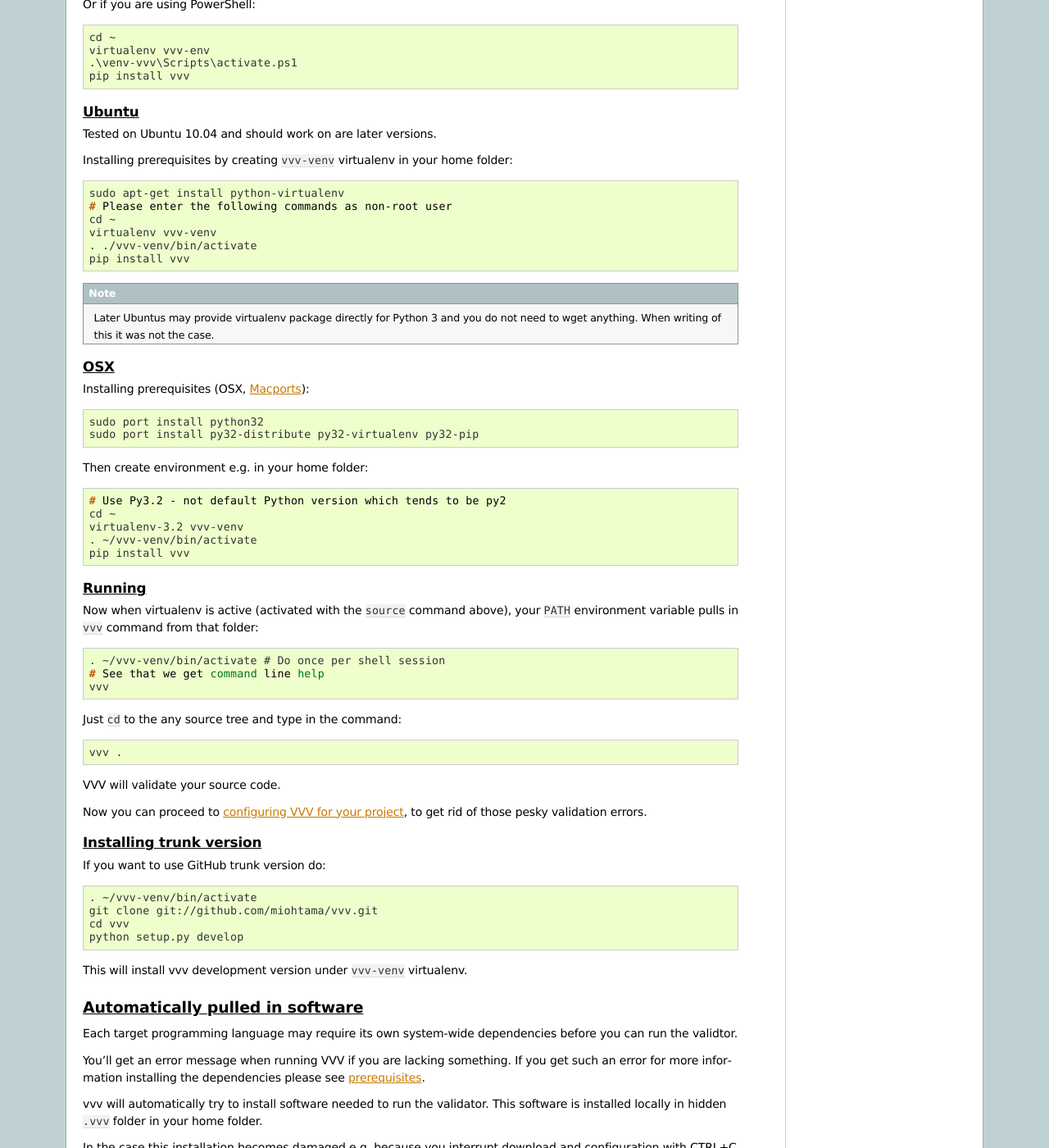
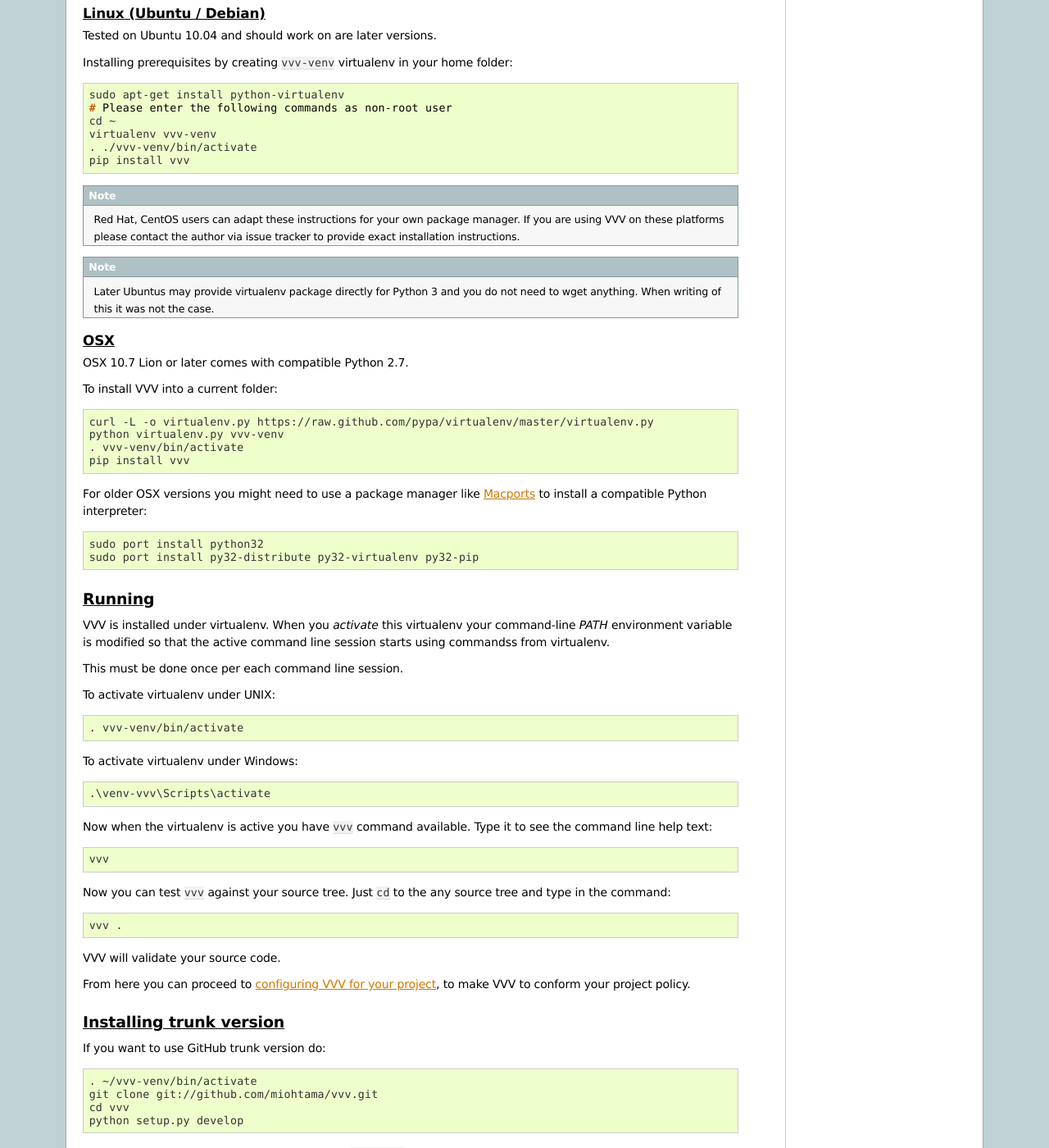
Before and after one commit to miohtama/vvv, a Sphinx documentation site: the page built from docs/source/installation.rst, in a window 1280 px wide and 1400 px high, scrolled down 938 px. Shown: the whole window at 82% size. Built offline with Sphinx 7.4.7, drawn with Linux system fonts in a browser that asks for light colours; some of the changed text lies outside the part shown.

Commit message:
Installation instructions revisited

```diff
--- a/README.rst
+++ b/README.rst
@@ -35,10 +35,7 @@
 ==============
 
 VVV is writte in in `Python <http://www.python.org>`_ programming language and is compatible with
-
-- Python 3.2 or later
-
-- Python 2.7
+**Python interpreter 2.7 or later, including 3.x series**.
 
 Installating instructions for `Windows <http://miohtama.github.com/vvv/installation.html#windows>`_ -
 `Linux <http://miohtama.github.com/vvv/installation.html#linux-ubuntu-debian>`_ -
--- a/docs/source/installation.rst
+++ b/docs/source/installation.rst
@@ -8,26 +8,18 @@
 Prerequisites
 ----------------
 
-Runs on OSX and Linux. Windows support is on way.
+Python 2.7 or higher, including Python 3.x series.
 
-Compatibility
-++++++++++++++
+For individual validators you might need to configure :doc:`Java or NodeJS </prerequisites>`.
+Further information available after the installation.
 
-- Python 2.7 or higher
-
-- Python 3.2 or higher
-
-Installing locally using virtualenv
+Installing VVV using virtualenv
 --------------------------------------
 
 `virtualenv based <http://pypi.python.org/pypi/virtualenv>`_ installation is recommended.
+
 virtualenv is a tool to manage self-contained Python software installations without
-need to install Python packages in your system folders using super-user priviledges.
-Becuse VVV is still much in development, this kind of installation allows
-fast update cycles without messing with system files or distribution packages.
-
-This creates a local Python package repository
-where VVV and all it dependencies are downloaded from `PyPi <http://pypi.python.org>`_.
+need for super-user priviledges.
 
 Windows
 +++++++++
@@ -52,8 +44,8 @@
     .\venv-vvv\Scripts\activate.ps1
     pip install vvv
 
-Ubuntu
-+++++++++
+Linux (Ubuntu / Debian)
+++++++++++++++++++++++++++
 
 Tested on Ubuntu 10.04 and should work on are later versions.
 
@@ -68,6 +60,13 @@
 
 .. note ::
 
+    Red Hat, CentOS users can adapt these instructions for
+    your own package manager. If you are using VVV on these platforms
+    please contact the author via issue tracker to provide exact
+    installation instructions.
+
+.. note ::
+
     Later Ubuntus may provide virtualenv package directly for Python 3 and
     you do not need to wget anything.
     When writing of this it was not the case.
@@ -75,40 +74,56 @@
 OSX
 +++++++++
 
-Installing prerequisites (OSX, `Macports <http://www.macports.org>`_)::
+OSX 10.7 Lion or later comes with compatible Python 2.7.
+
+To install VVV into a current folder::
+
+    curl -L -o virtualenv.py https://raw.github.com/pypa/virtualenv/master/virtualenv.py
+    python virtualenv.py vvv-venv
+    . vvv-venv/bin/activate
+    pip install vvv
+
+For older OSX versions you might need to use a package manager
+like `Macports <http://www.macports.org>`_ to install a compatible
+Python interpreter::
 
     sudo port install python32
     sudo port install py32-distribute py32-virtualenv py32-pip
 
-Then create environment e.g. in your home folder::
+Running
+---------
 
-    # Use Py3.2 - not default Python version which tends to be py2
-    cd ~
-    virtualenv-3.2 vvv-venv
-    . ~/vvv-venv/bin/activate
-    pip install vvv
+VVV is installed under virtualenv. When you *activate* this virtualenv
+your command-line *PATH* environment variable is modified so that
+the active command line session starts using commandss from virtualenv.
 
-Running
-++++++++++
+This must be done once per each command line session.
 
-Now when virtualenv is active (activated with the ``source`` command above), your ``PATH``
-environment variable pulls in ``vvv`` command from that folder::
+To activate virtualenv under UNIX::
 
-    . ~/vvv-venv/bin/activate # Do once per shell session
-    # See that we get command line help
+    . vvv-venv/bin/activate
+
+To activate virtualenv under Windows::
+
+    .\venv-vvv\Scripts\activate
+
+Now when the virtualenv is active you have ``vvv`` command available.
+Type it to see the command line help text::
+
     vvv
 
+Now you can test ``vvv`` against your source tree.
 Just ``cd`` to the any source tree and type in the command::
 
     vvv .
 
 VVV will validate your source code.
 
-Now you can proceed to :doc:`configuring VVV for your project </configuration>`,
-to get rid of those pesky validation errors.
+From here you can proceed to :doc:`configuring VVV for your project </configuration>`,
+to make VVV to conform your project policy.
 
 Installing trunk version
-++++++++++++++++++++++++++++
+--------------------------
 
 If you want to use GitHub trunk version do::
 
@@ -119,8 +134,8 @@
 
 This will install vvv development version under ``vvv-venv`` virtualenv.
 
-Automatically pulled in software
---------------------------------------
+Software downloaded and installed by vvv command
+----------------------------------------------------
 
 Each target programming language may require its own system-wide
 dependencies before you can run the validtor.
```
Also changed, not shown: demo/README.rst (added), docs/source/configuration.rst (line endings or trailing spaces), 1 other file.
